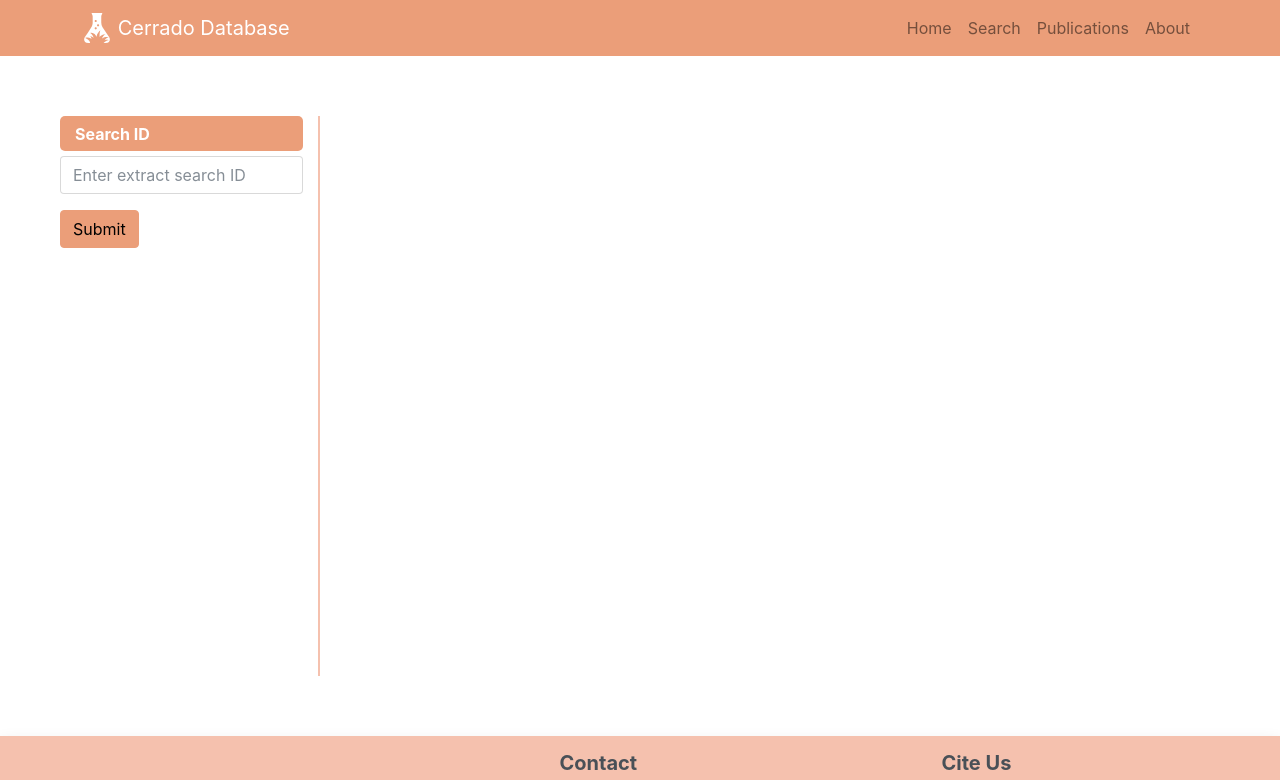
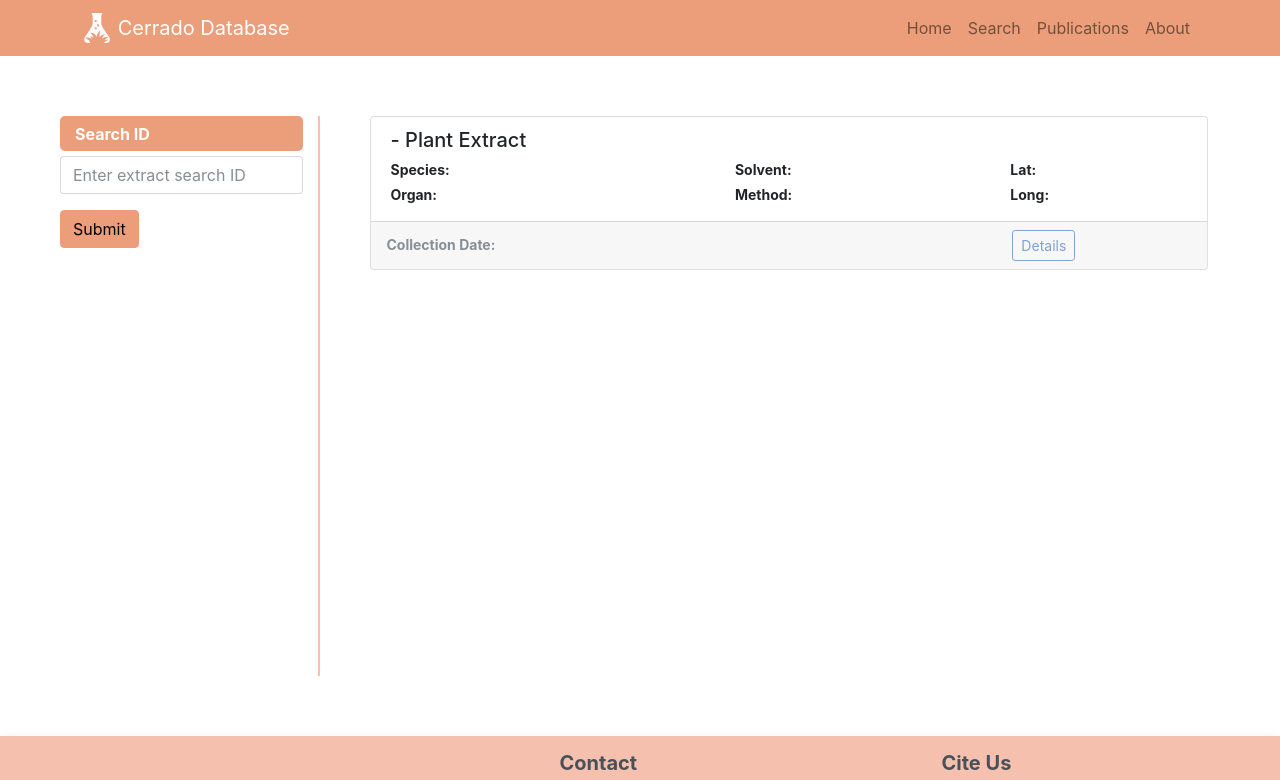
Before and after one commit to GnosiaLabUnB/GnosiaLab-Site, a React (Create React App) app: page /search in a window 1280 px wide. Shown: the top 780 px of the page. Built offline with nearby package versions, Linux system fonts and the light colour scheme.

Commit message:
First prototype of the search page

```diff
--- a/src/assets/css/theme.scss
+++ b/src/assets/css/theme.scss
@@ -441,7 +441,7 @@ $modal-footer-border-color: $modal-header-border-color;
 $modal-header-border-width: $modal-content-border-width;
 $modal-footer-border-width: $modal-header-border-width;
 $modal-header-padding: 15px;
-$modal-lg: 800px;
+$modal-lg: 1200px;
 $modal-md: 500px;
 $modal-sm: 300px;
 $modal-transition: transform 0.3s ease-out;
--- /dev/null
+++ b/src/components/CompostCard.js
@@ -0,0 +1,81 @@
+import React from 'react';
+import Card from 'react-bootstrap/Card'
+import Button from 'react-bootstrap/Button'
+import Row from 'react-bootstrap/Row'
+import Col from 'react-bootstrap/Col'
+import CompostInfo from './CompostInfo';
+
+class MemberCard extends React.Component {
+
+    constructor(props) {
+      super(props);
+      this.state = {
+        modalShow: false,
+      }
+    }
+
+    render() {
+        return (
+          <>
+          <Card>
+            <Card.Body>
+              <Card.Title>{this.props.result?.code} - Plant Extract</Card.Title>
+              <Row className="mt-2" style={{fontSize: '14px', paddingBottom: '0'}}>
+                <Col lg={5}>
+                  <Row>
+                    <p className="mb-1">
+                      <b>Species: </b>{this.props.result?.species}
+                    </p>
+                    <p className="mb-1">
+                      <b>Organ: </b>{this.props.result?.organ}
+                    </p>
+                  </Row>
+                </Col>
+                <Col lg={4}>
+                  <Row>
+                    <p className="mb-1">
+                      <b>Solvent: </b>{this.props.result?.solvent}
+                    </p>
+                    <p className="mb-1">
+                      <b>Method: </b>{this.props.result?.extraction_method}
+                    </p>
+                  </Row>
+                </Col>
+                <Col lg={3}>
+                  <Row>
+                    <p className="mb-1">
+                      <b>Lat: </b>{this.props.result?.address?.lat.toFixed(6)}
+                    </p>
+                    <p className="mb-1">
+                      <b>Long: </b> {this.props.result?.address?.long.toFixed(6)}
+                    </p>
+                  </Row>
+                </Col>
+              </Row>
+            </Card.Body>
+            <Card.Footer className="text-muted">
+              <Row style={{fontSize: '14px'}}>
+                <Col lg={5} className="mt-1">
+                <b>Collection Date:</b> {this.props.result?.collection_date}
+                </Col>
+                <Col lg={4} className="mt-1" style={{color: 'var(--bs-green)'}}>
+                  <b>{this.props.result?.availability}</b>
+                </Col>
+                <Col lg={2}>
+                  <Button variant="outline-info" size="sm" onClick={() => this.setState({modalShow: true})}>Details</Button>
+                </Col>
+              </Row>
+            </Card.Footer>
+          </Card>
+
+          <CompostInfo
+            show={this.state.modalShow}
+            onHide={() => this.setState({modalShow: false})}
+            info={this.props.result}
+          />
+          </>
+        )
+    }
+}
+
+export default MemberCard
--- /dev/null
+++ b/src/components/CompostInfo.js
@@ -0,0 +1,72 @@
+
+import React from 'react';
+import Button from 'react-bootstrap/Button';
+import Modal from 'react-bootstrap/Modal';
+import Row from 'react-bootstrap/Row';
+import Col from 'react-bootstrap/Col';
+
+
+
+class CompostInfo extends React.Component {
+
+    constructor(props){
+        super(props)
+    }
+
+    render() {
+        return (
+            <Modal
+                {...this.props}
+                size="lg"
+                aria-labelledby="contained-modal-title-vcenter"
+                centered>
+              <Modal.Header closeButton>
+                <Modal.Title id="contained-modal-title-vcenter">
+                  {this.props.info?.code} - Plant Extract
+                </Modal.Title>
+              </Modal.Header>
+              <Modal.Body>
+                <Row className="mt-5">
+                  <Col md={3}>
+                    <Row className="mt-3"> <p>Code: {this.props.info?.code}</p> </Row>
+                    <Row className="mt-3"> <p>Origin: {this.props.info?.origin}</p> </Row>
+                    <Row className="mt-3"> <p>Family: {this.props.info?.family}</p> </Row>
+                    <Row className="mt-3"> <p>Specie: {this.props.info?.species}</p> </Row>
+                    <Row className="mt-3"> <p>Organ: {this.props.info?.organ}</p> </Row>
+                    <Row className="mt-3"> <p>Taxonomic System: {this.props.info?.taxonomic_system}</p> </Row>
+                    <Row className="mt-3"> <p>Soil: {this.props.info?.soil}</p> </Row>
+                  </Col>
+                  <Col md={3}>
+                    <Row className="mt-3"> <p>Vegetation Notes: {this.props.info?.vegetation_notes}</p> </Row>
+                    <Row className="mt-3"> <p>Collection Date: {this.props.info?.collection_date}</p> </Row>
+                    <Row className="mt-3"> <p>Solvent: {this.props.info.solvent}</p> </Row>
+                    <Row className="mt-3"> <p>Extract Yield: {this.props.info?.extraction_yield}</p> </Row>
+                    <Row className="mt-3"> <p>Extract Method: {this.props.info?.extraction_method}</p> </Row>
+                    <Row className="mt-3"> <p>Availability: {this.props.info?.availability}</p> </Row>
+                  </Col>
+                  <Col md={3}>
+                    <Row className="mt-3"> <p>Address ID: {this.props.info?.address_id}</p> </Row>
+                    <Row className="mt-3"> <p>City: {this.props.info?.address?.city}</p> </Row>
+                    <Row className="mt-3"> <p>State: {this.props.info?.address?.state}</p> </Row>
+                    <Row className="mt-3"> <p>Location: {this.props.info?.address?.location}</p> </Row>
+                    <Row className="mt-3"> <p>Latitude: {this.props.info?.address?.lat}</p> </Row>
+                    <Row className="mt-3"> <p>Longitude: {this.props.info?.address?.long}</p> </Row>
+                  </Col>
+                  <Col md={3}>
+                    <Row className="mt-3"> <p>Vegetation ID: {this.props.info?.vegetation_id}</p> </Row>
+                    <Row className="mt-3"> <p>Vegetation General: {this.props.info?.vegetation?.general}</p> </Row>
+                    <Row className="mt-3"> <p>Vegetation Local: {this.props.info?.vegetation?.local}</p> </Row>
+                    <Row className="mt-3"> <p>Vegetation English: {this.props.info?.vegetation?.english}</p> </Row>
+                  </Col>
+                </Row>
+              </Modal.Body>
+              <Modal.Footer>
+                <Button onClick={this.props.onHide}>Close</Button>
+              </Modal.Footer>
+            </Modal>
+        )
+    }
+
+}
+
+export default CompostInfo
--- a/src/components/SearchExtract.js
+++ b/src/components/SearchExtract.js
@@ -3,7 +3,6 @@ import Button from 'react-bootstrap/Button';
 import Form from 'react-bootstrap/Form';
 import Row from 'react-bootstrap/Row';
 import Col from 'react-bootstrap/Col';
-import Container from 'react-bootstrap/Container'
 
 async function get_extract(extract_id) {
   return fetch('http://localhost:8000/api/extract/' + extract_id, {
@@ -13,7 +12,6 @@ async function get_extract(extract_id) {
     }
   })
   .then((response) => {
-    // console.log(response.clone().json())
     return response.json()
   })
   .catch((error) => {
--- a/src/components/SearchForm.js
+++ b/src/components/SearchForm.js
@@ -12,7 +12,6 @@ async function get_extract(extract_id) {
       }
     })
     .then((response) => {
-      // console.log(response.clone().json())
       return response.json()
     })
     .catch((error) => {
@@ -25,45 +24,21 @@ class SearchForm extends React.Component {
     constructor(props){
         super(props);
         this.state = {
-          search: "",
-          result: {
-            code: "",
-            origin: "",
-            family: "",
-            species: "",
-            organ: "",
-            taxonomic_system: "",
-            soil: "",
-            vegetation_notes: "",
-            collection_date: "",
-            solvent: "",
-            extraction_yield: "",
-            extraction_method: "",
-            availability: "",
-            address_id: "",
-            vegetation_id: "",
-            address: {
-              city: "",
-              state: "",
-              location: "",
-              lat: "",
-              long: ""
-            },
-            vegetation: {
-              general: "",
-              local: "",
-              english: ""
-            }
-          }
+          search: ""
         };
         this.handleSubmit = this.handleSubmit.bind(this);
+        this.handleSearchChange = this.handleSearchChange.bind(this);
       }
 
     async handleSubmit(event) {
         event.preventDefault();
         console.log("Searching for: " + this.state.search);
         let result_json = await get_extract(this.state.search);
-        this.setState({result: result_json});
+        this.props.searchViewCallback(result_json);
+    }
+
+    handleSearchChange(event) {
+        this.setState({search: event.target.value})
     }
 
     render() {
--- a/src/views/Search.js
+++ b/src/views/Search.js
@@ -7,50 +7,24 @@ import Container from "react-bootstrap/Container";
 import NavBar from "../components/NavBar";
 import SearchForm from '../components/SearchForm';
 import Footer from "../components/Footer";
+import CompostCard from "../components/CompostCard";
 
 
 class Search extends React.Component {
 
     constructor(props){
       super(props);
-      // this.state = {
-      //   search: "",
-      //   result: {
-      //     code: "",
-      //     origin: "",
-      //     family: "",
-      //     species: "",
-      //     organ: "",
-      //     taxonomic_system: "",
-      //     soil: "",
-      //     vegetation_notes: "",
-      //     collection_date: "",
-      //     solvent: "",
-      //     extraction_yield: "",
-      //     extraction_method: "",
-      //     availability: "",
-      //     address_id: "",
-      //     vegetation_id: "",
-      //     address: {
-      //       city: "",
-      //       state: "",
-      //       location: "",
-      //       lat: "",
-      //       long: ""
-      //     },
-      //     vegetation: {
-      //       general: "",
-      //       local: "",
-      //       english: ""
-      //     }
-      //   }
-      // };
-      this.handleSearchChange = this.handleSearchChange.bind(this);
-      // this.handleSubmit = this.handleSubmit.bind(this);
+      this.state = {
+        search: "",
+        result: ""
+      };
     }
 
-    handleSearchChange(event) {
-      this.setState({search: event.target.value})
+    handleCallback = (search_result) =>{
+      this.setState({result: search_result});
+      // this.setState({search: event.target.value});
+      console.log(search_result);
+      console.log(this.state.result);
     }
 
     render() {
@@ -62,16 +36,17 @@ class Search extends React.Component {
                 <Col lg={3} className="text-left">
                   <Row>
                     <Col lg={11}>
-                      <SearchForm></SearchForm>
+                      <SearchForm searchViewCallback={this.handleCallback}></SearchForm>
                     </Col>
                     <Col lg={1} style={{ height: '35rem', margin: '0', padding: '0', width: '2px', borderRight: '2px solid var(--bs-secondary)'}}/>
                   </Row>
                 </Col>
-
-                {/* <Col style={{ height: '5rem', borderRight: '3px solid var(--bs-secondary)'}}/> */}
-                <Col lg={9} className="my-auto">
+                <Col lg={9}>
                   <Container>
                     <Row>
+                      <Col lg={12}>
+                        <CompostCard result={this.state.result}> </CompostCard>
+                      </Col>
                     </Row>
                   </Container>
                 </Col>
```
